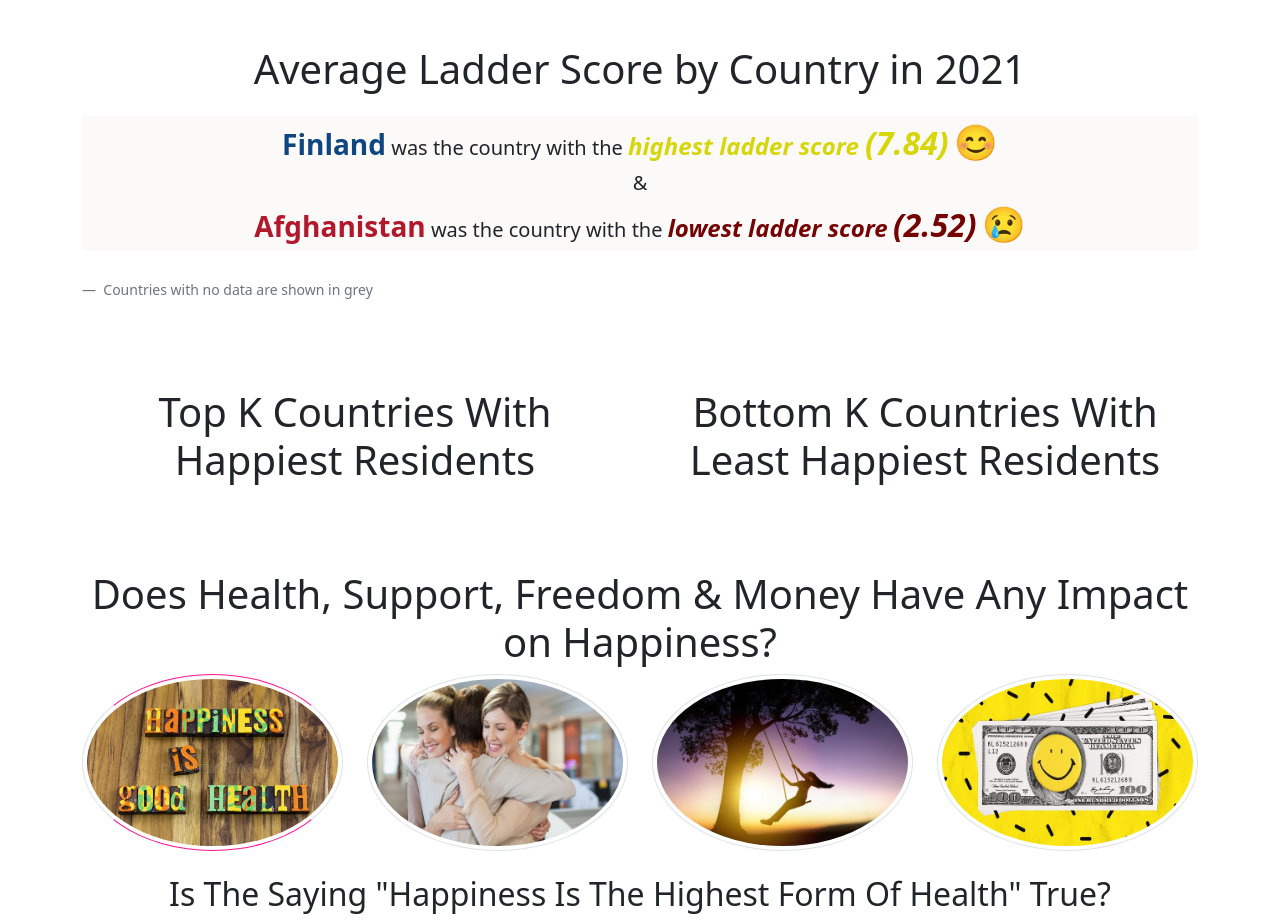
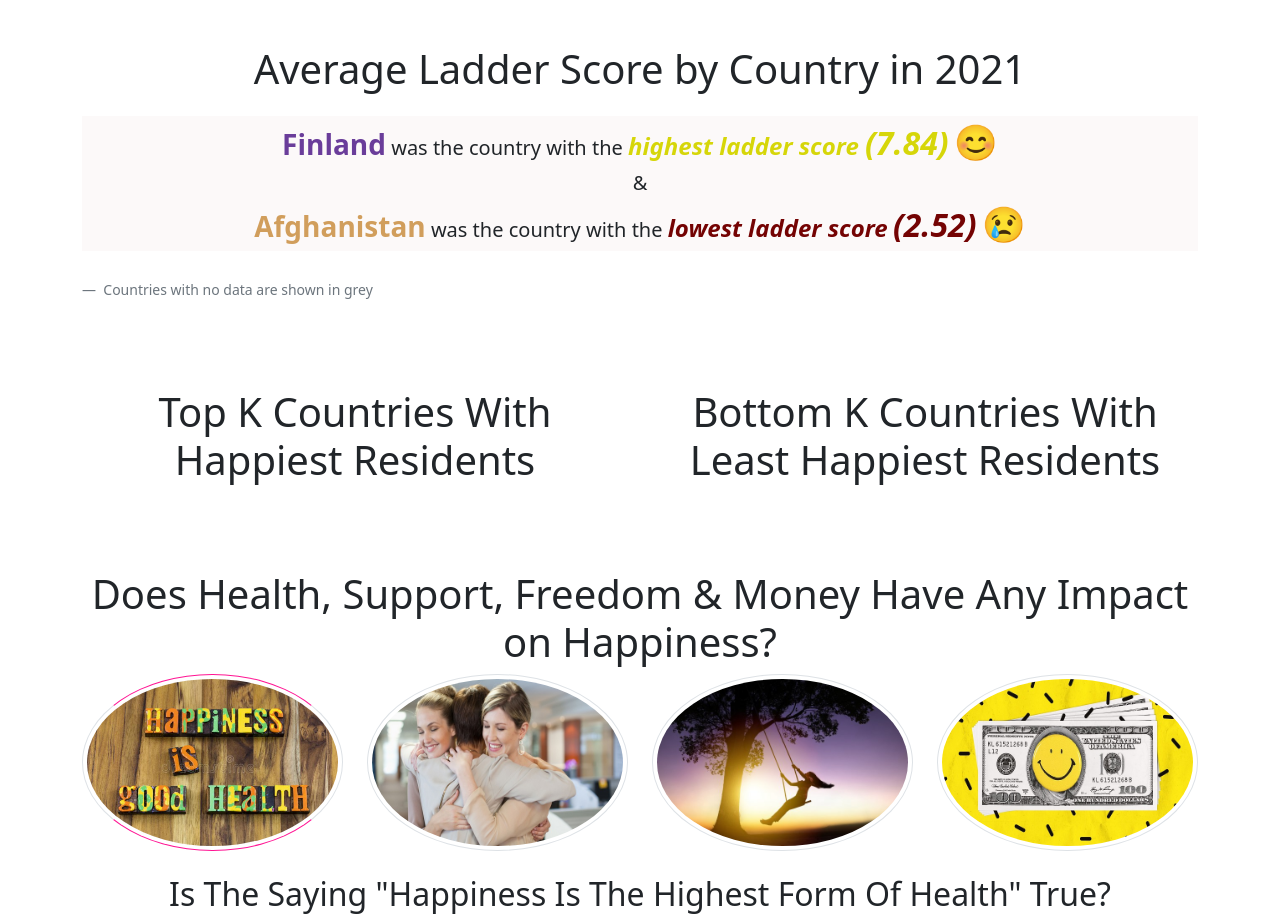
Before and after one commit to JAK2500/World-Happiness-Report, a plain HTML site: page index.html in a window 1280 px wide. Shown: the part 1786-2708 px from the top of the page. Drawn offline with nearby package versions, Linux system fonts and the light colour scheme; a script that the page names is missing.

Commit message:
Update style.css

```diff
--- a/styles/style.css
+++ b/styles/style.css
@@ -18,7 +18,7 @@
 }
 
 #money_health_img {
-  width: 95%;
+  width: 100%;
 }
 
 #money_health_question {
@@ -82,11 +82,11 @@
 }
 
 #Fin {
-  color: #0d4680;
+  color: #6a3d9a;
 }
 
 #Afg {
-  color: #b2182b;
+  color: #d19e5c;
 }
 
 .footer_txt {
```
